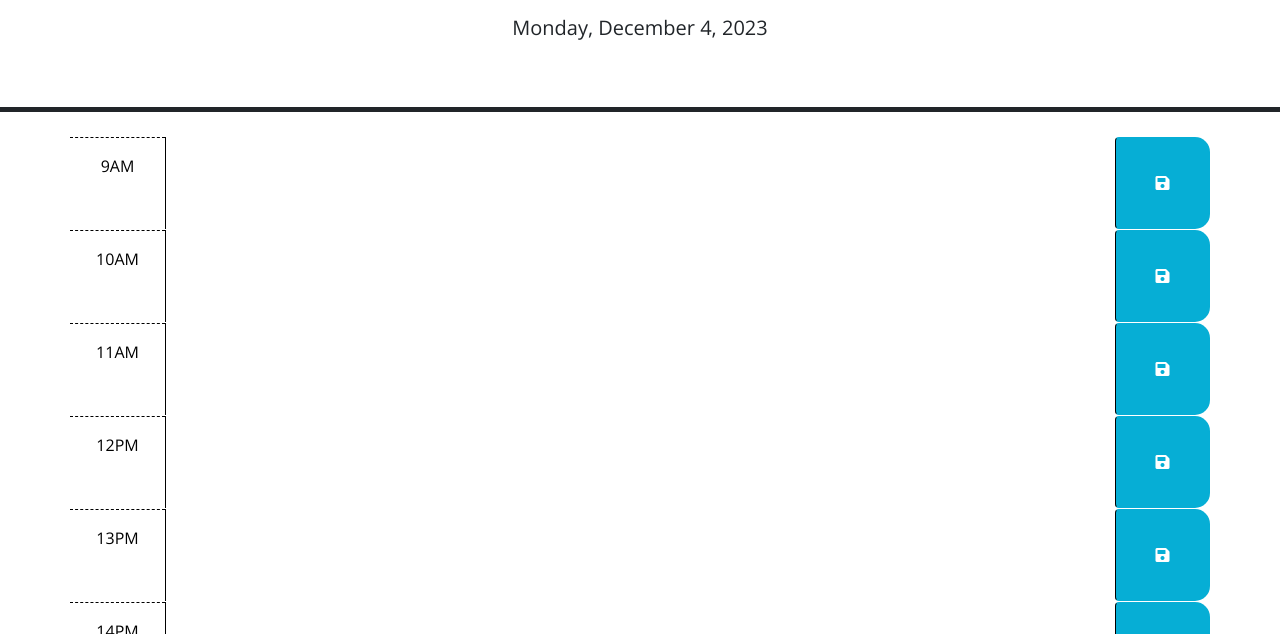
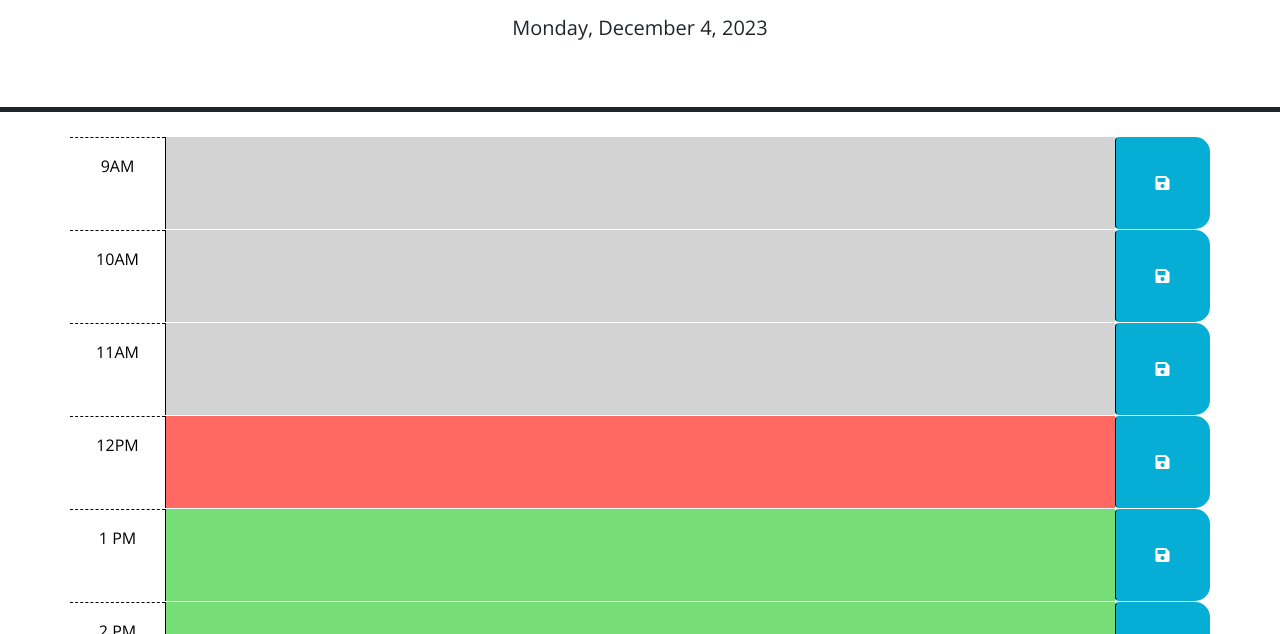
Before and after one commit to manasavijay09/day_planner, a plain HTML site: page index.html in a window 1280 px wide. Shown: the part 166-800 px from the top of the page. Drawn offline with nearby package versions, Linux system fonts and the light colour scheme.

Commit message:
completed color change

```diff
--- a/index.html
+++ b/index.html
@@ -28,10 +28,10 @@
       <p class="lead">A simple calendar app for scheduling your work day</p>
       <p id="currentDay" class="lead"></p>
     </header>
+
     <div class="container">
 
-      <!-- Example of a past time block. The "past" class adds a gray background color. -->
-      <div id="hour-9" class="row time-block">
+     <div id="hour-9" class="row time-block">
         <div class="col-2 col-md-1 hour text-center py-3">9AM</div>
         <textarea class="col-8 col-md-10 description" rows="3"> </textarea>
         <button class="btn saveBtn col-2 col-md-1" aria-label="save">
@@ -39,7 +39,7 @@
         </button>
       </div>
 
-      <!-- Example of a a present time block. The "present" class adds a red background color. -->
+
       <div id="hour-10" class="row time-block">
         <div class="col-2 col-md-1 hour text-center py-3">10AM</div>
         <textarea class="col-8 col-md-10 description" rows="3"> </textarea>
@@ -48,7 +48,7 @@
         </button>
       </div>
 
-      <!-- Example of a future time block. The "future" class adds a green background color. -->
+
       <div id="hour-11" class="row time-block">
         <div class="col-2 col-md-1 hour text-center py-3">11AM</div>
         <textarea class="col-8 col-md-10 description" rows="3"> </textarea>
@@ -65,14 +65,14 @@
         </button>
       </div>
       <div id="hour-13" class="row time-block">
-        <div class="col-2 col-md-1 hour text-center py-3">13PM</div>
+        <div class="col-2 col-md-1 hour text-center py-3">1 PM</div>
         <textarea class="col-8 col-md-10 description" rows="3"> </textarea>
         <button class="btn saveBtn col-2 col-md-1" aria-label="save">
           <i class="fas fa-save" aria-hidden="true"></i>
         </button>
       </div>
       <div id="hour-14" class="row time-block">
-        <div class="col-2 col-md-1 hour text-center py-3">14PM</div>
+        <div class="col-2 col-md-1 hour text-center py-3">2 PM</div>
         <textarea class="col-8 col-md-10 description" rows="3"> </textarea>
         <button class="btn saveBtn col-2 col-md-1" aria-label="save">
           <i class="fas fa-save" aria-hidden="true"></i>
--- a/script.js
+++ b/script.js
@@ -1,6 +1,8 @@
-var dateTime=$("#currentDay");
-var button=$("btn saveBtn");
-//var currentHour=moment().hour();
+//var currentDay = $("#currentDay");
+//var button = $("saveBtn");
+//var timeBlockE1 = document.querySelector('.container');
+
+
 $(function () {
   // TODO: Add a listener for click events on the save button. This code should
   // use the id in the containing time-block as a key to save the user input in
@@ -21,6 +23,22 @@ $(function () {
   }
   $(".saveBtn").on("click", saveHandler);
 
+  var currentHour = 12 // dayjs().hour()
+  console.log(currentHour,"Current Time")
+  // Var - function scope, let-block scope
+
+  for(let i=9;i<18;i++){
+    var timeBlockId= "#hour-"+i
+    console.log(timeBlockId)
+    if(i < currentHour){
+      $(timeBlockId).children(".description").addClass("past")
+    }else if(i===currentHour){
+      $(timeBlockId).children(".description").addClass("present")
+
+    }else{
+      $(timeBlockId).children(".description").addClass("future")
+    }
+  }
 
 
   // TODO: Add code to apply the past, present, or future class to each time
```
Also changed, not shown: 1 other file.
